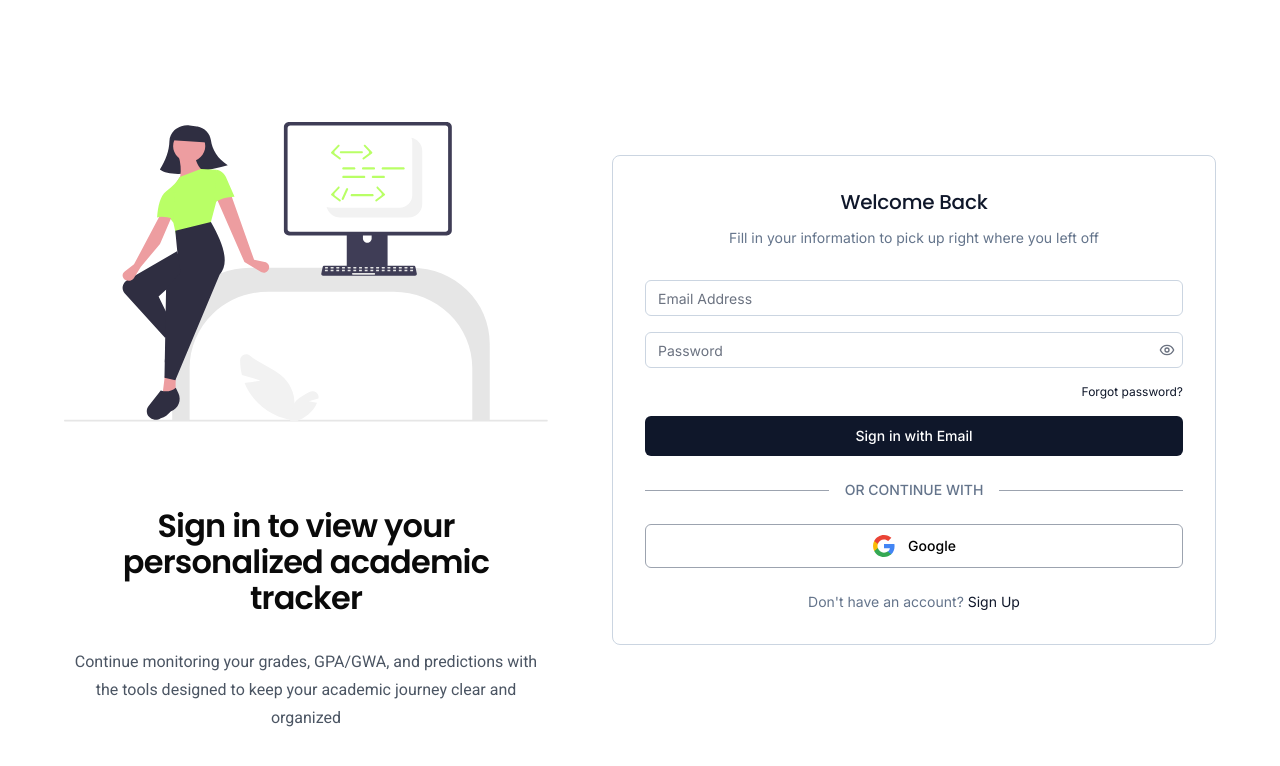
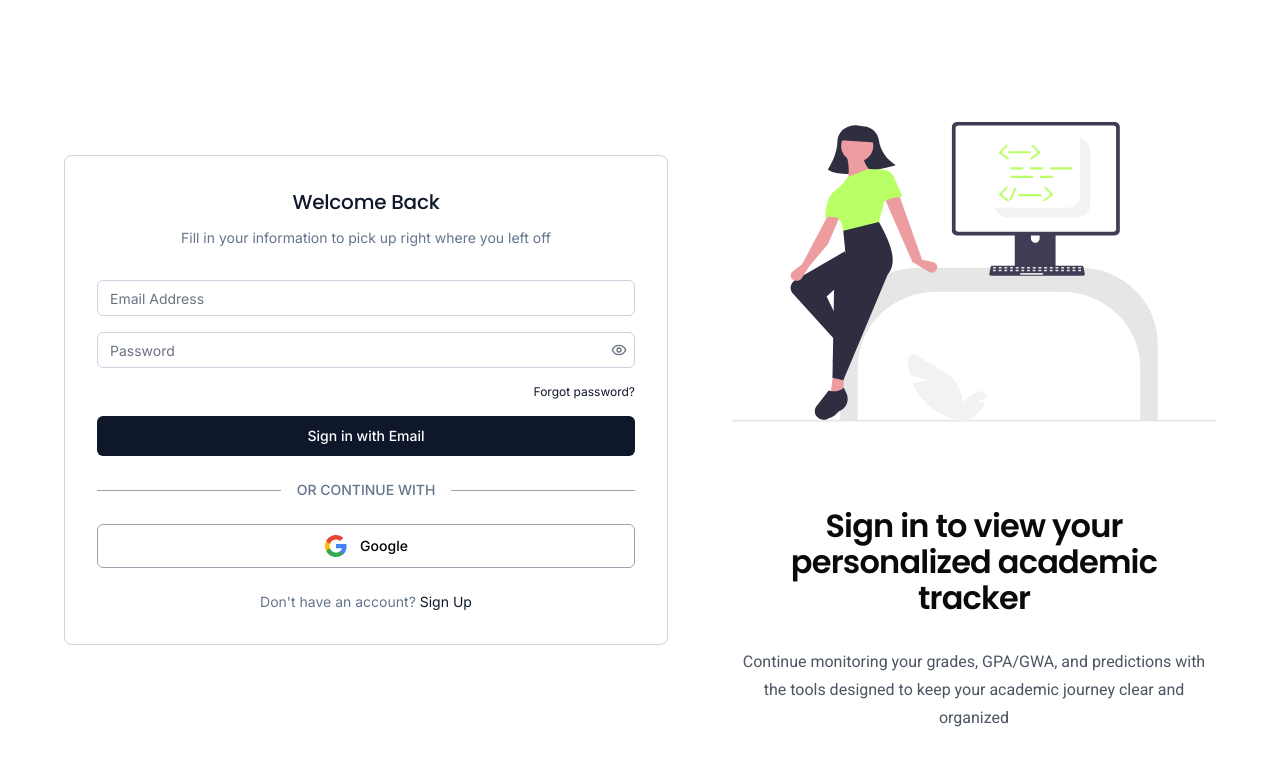
Before and after one commit to BinongoIsrael/academic-tracker, a Next.js app: page /signin in a window 1280 px wide. Shown: the top 766 px of the page. Built offline with nearby package versions, Linux system fonts and the light colour scheme.

Commit message:
refactor signin and signup pages for improved layout to follow best practices

```diff
--- a/app/(auth)/signin/components/SignInForm.tsx
+++ b/app/(auth)/signin/components/SignInForm.tsx
@@ -22,7 +22,7 @@ export function SignInForm() {
       setSuccessMessage(message);
       const timer = setTimeout(() => {
         setSuccessMessage("");
-      }, 10000);//10 secs
+      }, 10000); //10 secs
       return () => clearTimeout(timer);
     }
   }, [searchParams]);
@@ -68,6 +68,7 @@ export function SignInForm() {
             id="email"
             type="email"
             placeholder="Email Address"
+            autoComplete="email"
             className="w-full h-9 px-3 py-2 text-sm border border-slate-300 rounded-md text-gray-600 placeholder:text-gray-500"
             required
             disabled={isLoading}
@@ -80,6 +81,7 @@ export function SignInForm() {
               id="password"
               type={showPassword ? "text" : "password"}
               placeholder="Password"
+              autoComplete="current-password"
               className="w-full h-9 px-3 py-2 pr-10 text-sm border border-slate-300 rounded-md text-gray-600 placeholder:text-gray-500"
               required
               disabled={isLoading}
@@ -100,7 +102,10 @@ export function SignInForm() {
         </div>
 
         <div className="flex justify-end">
-          <Link href="/forgot-password" className="text-xs text-slate-900 hover:underline">
+          <Link
+            href="/forgot-password"
+            className="text-xs text-slate-900 hover:underline"
+          >
             Forgot password?
           </Link>
         </div>
@@ -116,7 +121,9 @@ export function SignInForm() {
 
       <div className="relative flex items-center justify-center my-6">
         <div className="flex-grow border-t border-gray-400"></div>
-        <span className="px-4 text-sm font-medium text-subtle">OR CONTINUE WITH</span>
+        <span className="px-4 text-sm font-medium text-subtle">
+          OR CONTINUE WITH
+        </span>
         <div className="flex-grow border-t border-gray-400"></div>
       </div>
 
--- a/app/(auth)/signin/page.tsx
+++ b/app/(auth)/signin/page.tsx
@@ -9,12 +9,13 @@ export const metadata: Metadata = {
 
 const SignInPage = () => {
   return (
-    <div className="min-h-screen bg-white">
-      <div className="lg:hidden flex flex-col items-center justify-center px-4 md:px-8 py-8">
-        <div className="w-full max-w-[604px] px-4 mb-12">
+    <div className="min-h-screen bg-white flex items-center justify-center px-4 md:px-8 lg:px-16 py-8">
+      <div className="flex flex-col lg:flex-row-reverse items-center justify-center gap-8 lg:gap-16 max-w-7xl w-full">
+        <div className="w-full max-w-[604px] order-1 lg:order-2">
           <SignInForm />
         </div>
-        <div className="relative w-full max-w-[400px] h-[300px] mb-8">
+        <div className="flex flex-col items-center max-w-[654px] space-y-6 lg:space-y-8 order-2 lg:order-1">
+          <div className="relative w-full max-w-[400px] lg:max-w-full h-[300px] lg:h-[407px]">
             <Image
               src="/signup-illustration.svg"
               alt="Academic tracker illustration"
@@ -23,36 +24,12 @@ const SignInPage = () => {
               priority
             />
           </div>
-        <h2 className="text-center font-semibold text-2xl leading-9 tracking-tight max-w-[515px] mb-6 px-4">
-          Sign in to view your personalized academic tracker
-        </h2>
-        <p className="text-center text-gray-600 leading-7 max-w-[652px] mb-8 px-4">
-          Continue monitoring your grades, GPA/GWA, and predictions with the tools designed to keep your academic journey clear and organized
-        </p>
-      </div>
-
-      <div className="hidden lg:flex items-center justify-center px-8 lg:px-16 py-8 min-h-screen">
-        <div className="flex flex-row items-center justify-center gap-16 max-w-7xl w-full">
-          <div className="flex flex-col items-center max-w-[654px] space-y-8">
-            <div className="relative w-full h-[407px]">
-              <Image
-                src="/signup-illustration.svg"
-                alt="Academic tracker illustration"
-                fill
-                className="object-contain"
-                priority
-              />
-            </div>
-            <h2 className="text-center font-semibold text-[32px] leading-9 tracking-tight max-w-[515px]">
+          <h2 className="text-center font-semibold text-2xl lg:text-[32px] leading-9 tracking-tight max-w-[515px]">
             Sign in to view your personalized academic tracker
           </h2>
           <p className="text-center text-gray-600 leading-7 max-w-[652px]">
             Continue monitoring your grades, GPA/GWA, and predictions with the tools designed to keep your academic journey clear and organized
           </p>
-          </div>
-          <div className="w-full max-w-[604px]">
-            <SignInForm />
-          </div>
         </div>
       </div>
     </div>
--- a/app/(auth)/signup/page.tsx
+++ b/app/(auth)/signup/page.tsx
@@ -9,12 +9,10 @@ export const metadata: Metadata = {
 
 const SignUpPage = () => {
   return (
-    <div className="min-h-screen bg-white">
-      <div className="lg:hidden flex flex-col items-center justify-center px-4 md:px-8 py-8">
-        <div className="w-full max-w-[604px] px-4 mb-12">
-          <SignUpForm />
-        </div>
-        <div className="relative w-full max-w-[400px] h-[300px] mb-8">
+    <div className="min-h-screen bg-white flex items-center justify-center px-4 md:px-8 lg:px-16 py-8">
+      <div className="flex flex-col lg:flex-row items-center justify-center gap-8 lg:gap-16 max-w-7xl w-full">
+        <div className="flex flex-col items-center max-w-[654px] space-y-6 lg:space-y-8 order-1">
+          <div className="relative w-full max-w-[400px] lg:max-w-full h-[300px] lg:h-[407px]">
             <Image
               src="/signup-illustration.svg"
               alt="Academic success illustration"
@@ -23,29 +21,7 @@ const SignUpPage = () => {
               priority
             />
           </div>
-        <h2 className="text-center font-semibold text-2xl leading-9 tracking-tight max-w-[499px] mb-6 px-4">
-          Sign up today and take control of your academic success
-        </h2>
-        <p className="text-center text-gray-600 leading-7 max-w-[652px] mb-8 px-4">
-          By creating your account, you'll unlock powerful tools to help you track grades,
-          calculate GPA and GWA, and predict the scores you need to achieve your goals.
-          Gradient gives you clear insights into your academic progress and helps you plan
-          smarter, so you can focus on what matters most — <span className="font-semibold">learning</span> and <span className="font-semibold">succeeding</span>.
-        </p>
-      </div>
-      <div className="hidden lg:flex items-center justify-center px-8 lg:px-16 py-8 min-h-screen">
-        <div className="flex flex-row items-center justify-center gap-16 max-w-7xl w-full">
-          <div className="flex flex-col items-center max-w-[654px] space-y-8">
-            <div className="relative w-full h-[407px]">
-              <Image
-                src="/signup-illustration.svg"
-                alt="Academic success illustration"
-                fill
-                className="object-contain"
-                priority
-              />
-            </div>
-            <h2 className="text-center font-semibold text-[32px] leading-9 tracking-tight max-w-[499px]">
+          <h2 className="text-center font-semibold text-2xl lg:text-[32px] leading-9 tracking-tight max-w-[499px]">
             Sign up today and take control of your academic success
           </h2>
           <p className="text-center text-gray-600 leading-7 max-w-[652px]">
@@ -55,9 +31,8 @@ const SignUpPage = () => {
             smarter, so you can focus on what matters most — <span className="font-semibold">learning</span> and <span className="font-semibold">succeeding</span>.
           </p>
         </div>
-          <div className="w-full max-w-[604px]">
+        <div className="w-full max-w-[604px] order-2">
           <SignUpForm />
-          </div>
         </div>
       </div>
     </div>
```
Also changed, not shown: app/(auth)/signup/components/SignUpForm.tsx (+44 -18 lines). Lines whose indentation alone changed are shown as unchanged.
